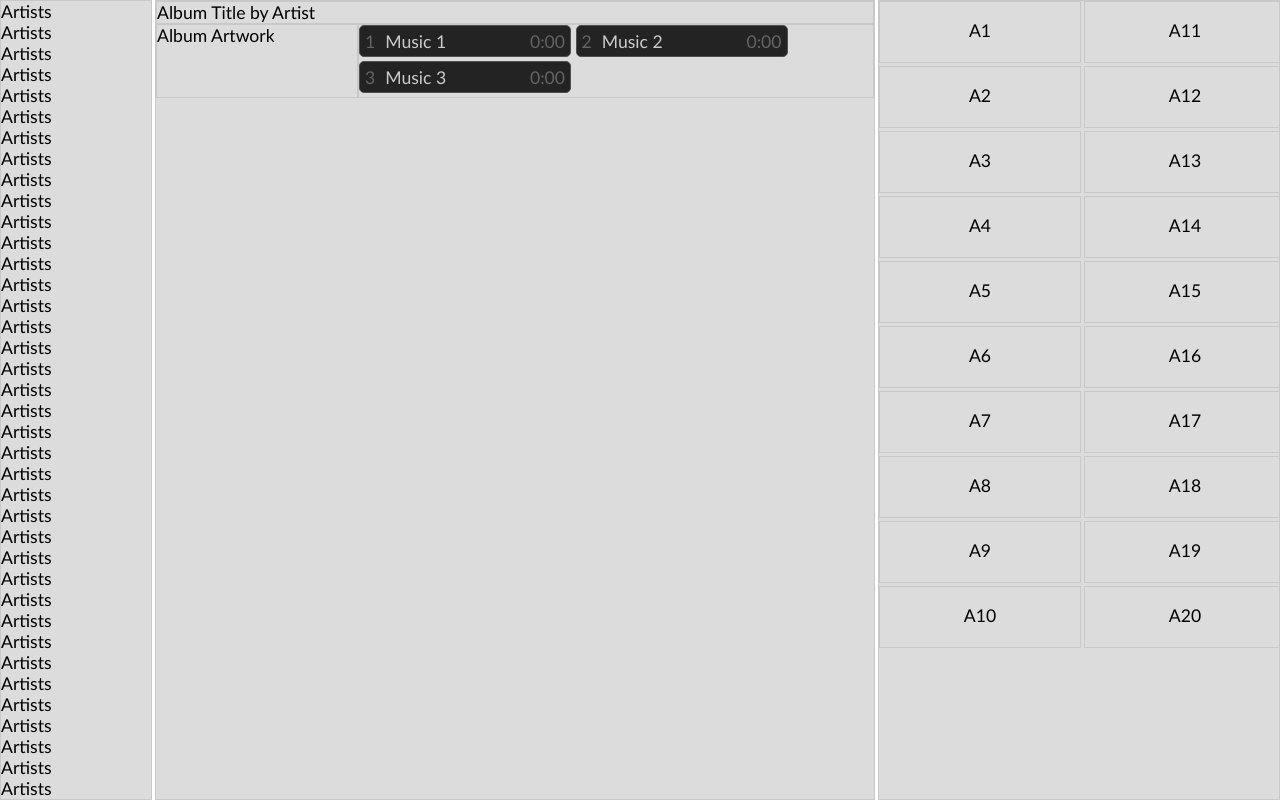
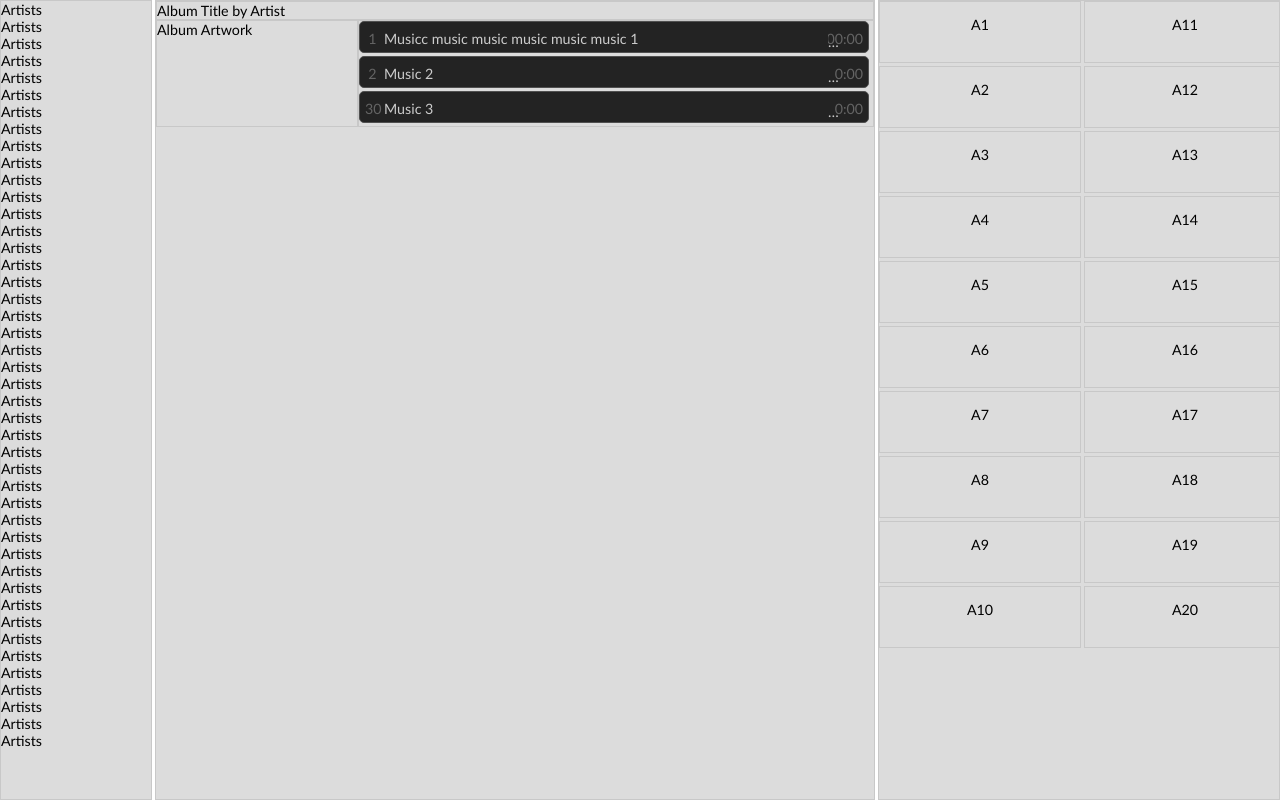
Before and after one commit to tex0l/JukeBox, a Django app: page /playlist_manager in a window 1280 px wide. Run offline with Django 3.2, Linux system fonts and the light colour scheme.

Commit message:
final (?) library and draggable musics

```diff
--- a/jukebox2web/static/js/jukebox/music.js
+++ b/jukebox2web/static/js/jukebox/music.js
@@ -20,22 +20,22 @@ $(function() {
 
             this.music_artwork = $('<aside>')
                 .addClass("music_artwork hide_in_lib")
-                .append($('<img src="' + this.options.artwork + '" alt="Album Artwork" height="80" width="80">'))
+                .append($('<img src="' + this.options.artwork + '" alt="Album Artwork" height="70" width="70">'))
                 .appendTo( this.element );
 
             this.music_infos = $('<div>')
                 .addClass("music_infos");
 
-            $('<div>').addClass("music_number hide_in_drag")
+            $('<aside>').addClass("music_number hide_in_drag")
                 .html(this.options.number)
+                .appendTo( this.music_infos );
+
+            $('<aside>').addClass("music_length hide_in_drag")
+                .html(this.options.length)
                 .appendTo( this.music_infos );
 
             $('<div>').addClass("music_title")
                 .html(this.options.title)
-                .appendTo( this.music_infos );
-
-            $('<div>').addClass("music_length hide_in_drag")
-                .html(this.options.length)
                 .appendTo( this.music_infos );
 
             $('<div>').addClass("music_artist hide_in_lib")
--- a/jukebox2web/templates/playlist_manager.html
+++ b/jukebox2web/templates/playlist_manager.html
@@ -30,6 +30,13 @@
                 album_artwork.height('auto');
                 album_viewer.layout({resize: true});
                 albums_list.layout({resize: false});
+                var width_library_col = $('.library_col').width();
+                if(width_library_col > 750){
+                    $('.library_music').width((width_library_col - 235)/2);
+                }
+                else{
+                    $('.library_music').width(width_library_col - 220);
+                }
             }
             relayout();
             relayout(); //Volontaire !
@@ -43,7 +50,7 @@
             $( ".library_music" ).draggable({
                 revert: 'invalid',
                 helper: function() {
-                    return $(this).clone().removeClass("library_music").addClass("dragged_music");
+                    return $('<div>').music($(this).music("option")).addClass("dragged_music");
                 },
                 appendTo: $('.page_layout'),
                 scroll: false,
@@ -61,8 +68,9 @@
             });
 
             $('#music1').music({
-                title: 'Music 1',
-                number: 1
+                title: 'Musicc music music music music music 1',
+                number: 1,
+                length: '00:00'
             });
 
             $('#music2').music({
@@ -72,7 +80,7 @@
 
             $('#music3').music({
                 title: 'Music 3',
-                number: 3
+                number: 30
             });
 
         });
@@ -86,6 +94,7 @@
             padding: 0;
             margin: 0;
             overflow: hidden;
+            font-size: 90%;
         }
 
         .page_layout {
@@ -105,25 +114,6 @@
             width: 200px;
             height: 60px;
             display: inline-block;
-        }
-
-        .library_music {
-            background-color: rgb(35,35,35);
-            border: 1px solid rgb(80,80,80);
-            width: 200px;
-            height: 20px;
-            display: inline-block;
-            z-index: 100;
-            -moz-border-radius: 5px;
-            -webkit-border-radius: 5px;
-            border-radius: 5px;
-            color: #cccccc;
-            padding: 5px 5px 5px 5px;
-            overflow: hidden;
-        }
-
-        .library_music .hide_in_lib{
-            display: none;
         }
 
         .music_slot_hoovered {
@@ -235,25 +239,56 @@
             display: none;
         }
 
-        .library_music > .music_infos > .music_number{
-            color: rgb(100,100,100);
+        .library_music {
+            background-color: rgb(35,35,35);
+            border: 1px solid rgb(80,80,80);
+            width: calc(50% - 15px);
+            height: 20px;
             display: inline-block;
+            z-index: 100;
+            -moz-border-radius: 5px;
+            -webkit-border-radius: 5px;
+            border-radius: 5px;
+            color: #cccccc;
+            padding: 5px 5px 5px 5px;
+            overflow: hidden;
+            position: relative;
+        }
+
+        .library_music .hide_in_lib{
+            display: none;
         }
 
         .library_music > .music_infos{
             overflow: hidden;
+            width: 100%;
+            white-space: nowrap;
+            text-overflow: ellipsis;
+            padding-top: 3px;
+        }
+
+        .library_music > .music_infos > .music_number{
+            width: 15px;
+            color: rgb(100,100,100);
+            float: left;
+            text-align: center;
+            padding-right: 4px;
         }
 
         .library_music > .music_infos > .music_title{
             display: inline-block;
-            padding-left: 10px;
             background: rgb(35, 35, 35);
+            white-space: nowrap;
+            overflow: hidden;
+            text-overflow: ellipsis;
+            width: calc(100% - 54px);
         }
 
         .library_music > .music_infos > .music_length{
+            text-align: right;
             color: rgb(100,100,100);
             float: right;
-            padding-left: 10px;
+            width: 37px;
         }
 
     </style>
```
Also changed, not shown: other parts of jukebox2web/templates/playlist_manager.html (+19 -5 lines).
